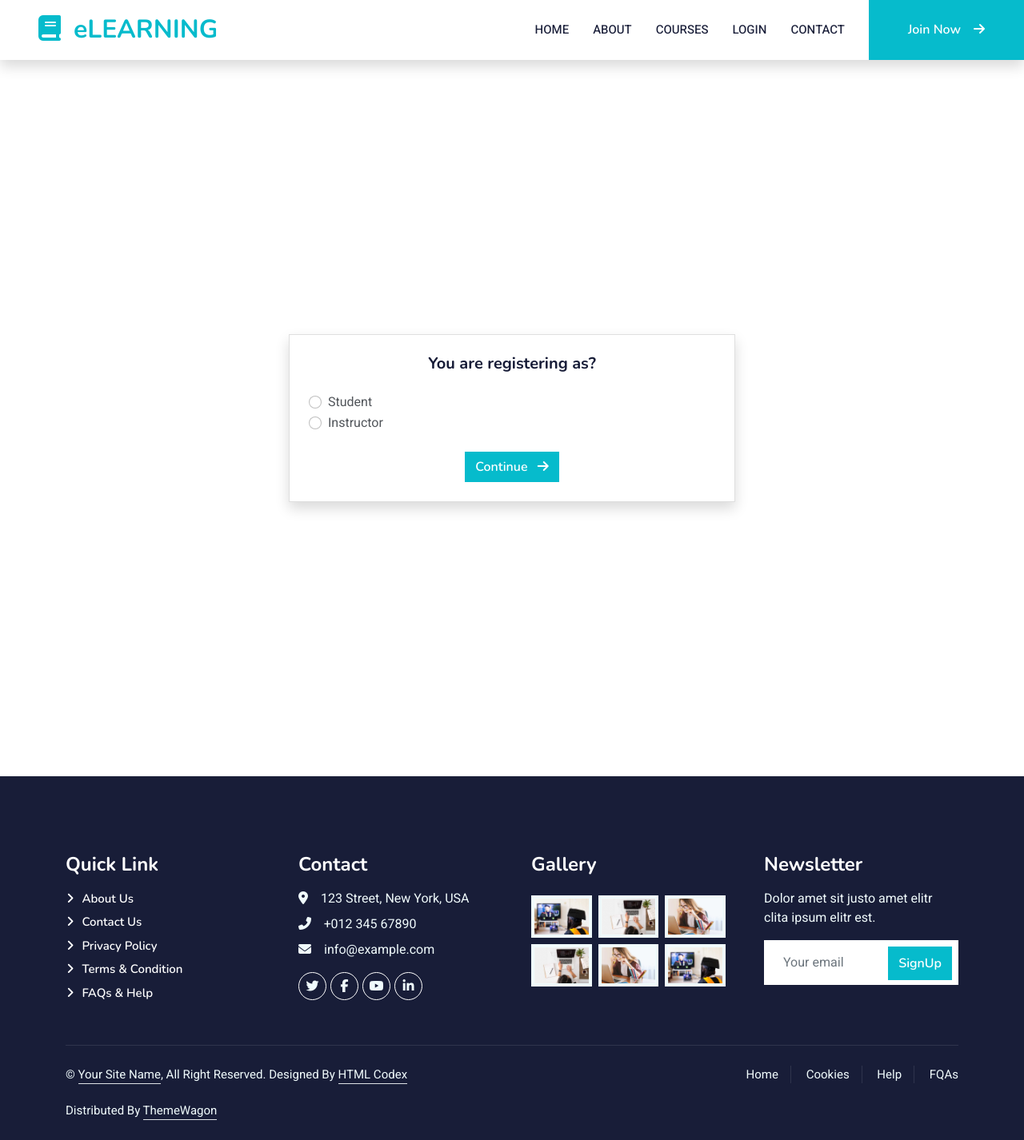
After one commit to ahalya25/LMS-Project, a Django app: page /authentication/register-choices/ in a window 1280 px wide. The commit adds this page. Shown: the whole page at 80% size. Run offline with Django 5.2, Linux system fonts and the light colour scheme; some libraries are stand-ins or nearby versions.

```diff
--- a/lms/authentication/urls.py
+++ b/lms/authentication/urls.py
@@ -6,6 +6,8 @@ urlpatterns = [
 
     path('login/',views.LoginView.as_view(),name='login'),
 
-    path('logout/',views.LogoutView.as_view(),name='logout')
+    path('logout/',views.LogoutView.as_view(),name='logout'),
+
+    path('register-choices/',views.RegisterChoicesView.as_view(),name='register-choices')
 
 ]
--- a/lms/authentication/views.py
+++ b/lms/authentication/views.py
@@ -52,3 +52,24 @@ class LogoutView(View):
         logout (request)
 
         return redirect('courses-list')
+
+
+
+
+class RegisterChoicesView(View):
+
+    def get(self,request,*args,**kwargs):
+
+        return render(request,'authentication/register-choices.html')
+
+    def post(self,request,*args,**kwargs):
+
+        role = request.POST.get('role')
+
+        if role == 'student':
+
+            return redirect('student-register')
+
+        elif role == 'instructor':
+
+            return redirect('home')
--- /dev/null
+++ b/lms/templates/authentication/register-choices.html
@@ -0,0 +1,34 @@
+{% extends 'base.html' %}
+
+{% block section %}
+
+<div class="container vh-100 my-5 d-flex justify-content-center align-items-center">
+    <div class="card w-50 shadow p-4">
+        <form action="" method="POST">
+            {% csrf_token %}
+      <h5 class="mb-4 text-center">You are registering as?</h5>
+
+      <div class="form-check">
+        <input class="form-check-input" type="radio" name="role" id="student" value="student">
+        <label class="form-check-label" for="student">
+          Student
+        </label>
+      </div>
+
+      <div class="form-check mb-4">
+        <input class="form-check-input" type="radio" name="role" id="instructor" value="instructor">
+        <label class="form-check-label" for="instructor">
+          Instructor
+        </label>
+      </div>
+
+      <div class="text-center">
+        <button class="btn btn-primary" type="submit">
+          Continue <i class="fas fa-arrow-right ms-2"></i>
+        </button>
+      </div>
+    </form>
+    </div>
+  </div>
+
+{% endblock %}
--- a/lms/templates/base.html
+++ b/lms/templates/base.html
@@ -121,7 +121,7 @@
 
                 <a href="contact.html" class="nav-item nav-link">Contact</a>
             </div>
-            <a href="" class="btn btn-primary py-4 px-lg-5 d-none d-lg-block">Join Now<i class="fa fa-arrow-right ms-3"></i></a>
+            <a href="{% url 'register-choices' %}" class="btn btn-primary py-4 px-lg-5 d-none d-lg-block">Join Now<i class="fa fa-arrow-right ms-3"></i></a>
         </div>
     </nav>
     <!-- Navbar End -->
--- /dev/null
+++ b/lms/templates/email/success-registertion.html
@@ -0,0 +1 @@
+<h1> Email send </h1>
```
Also changed, not shown: lms/lms/settings.py (+15 -0 lines), lms/lms/utility.py (added, +16 -0 lines), lms/students/views.py (+27 -13 lines).
